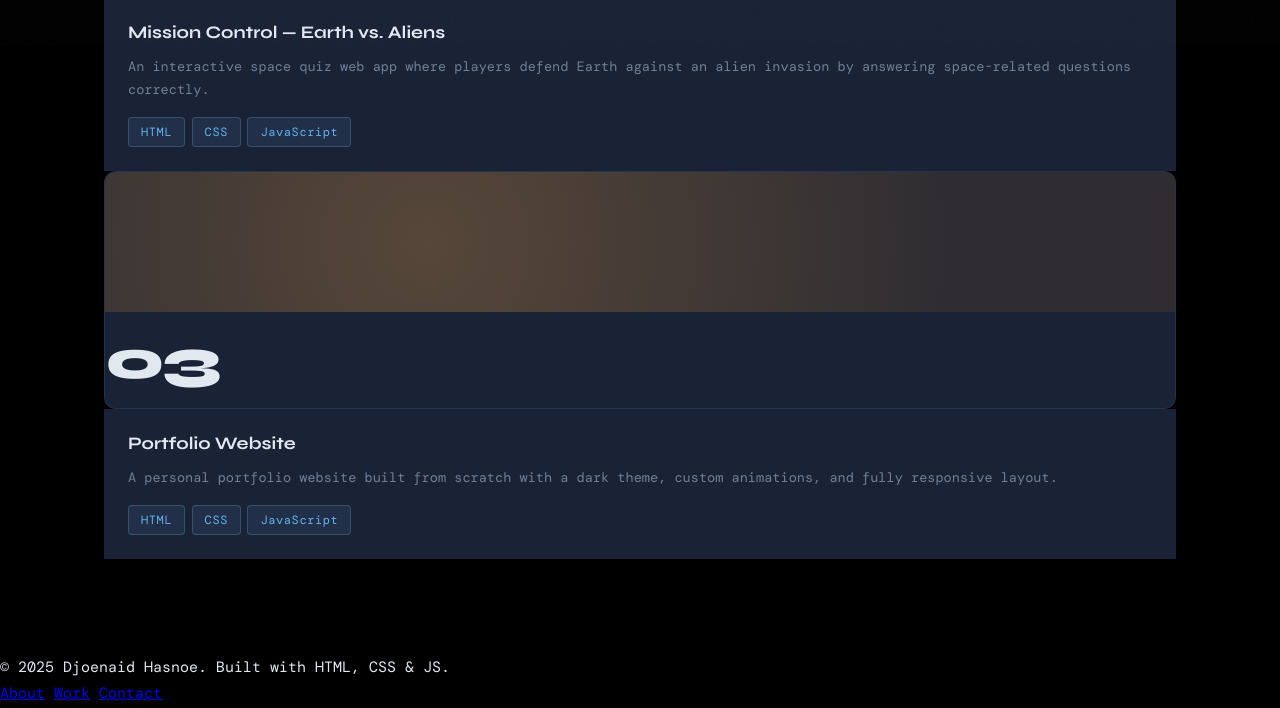
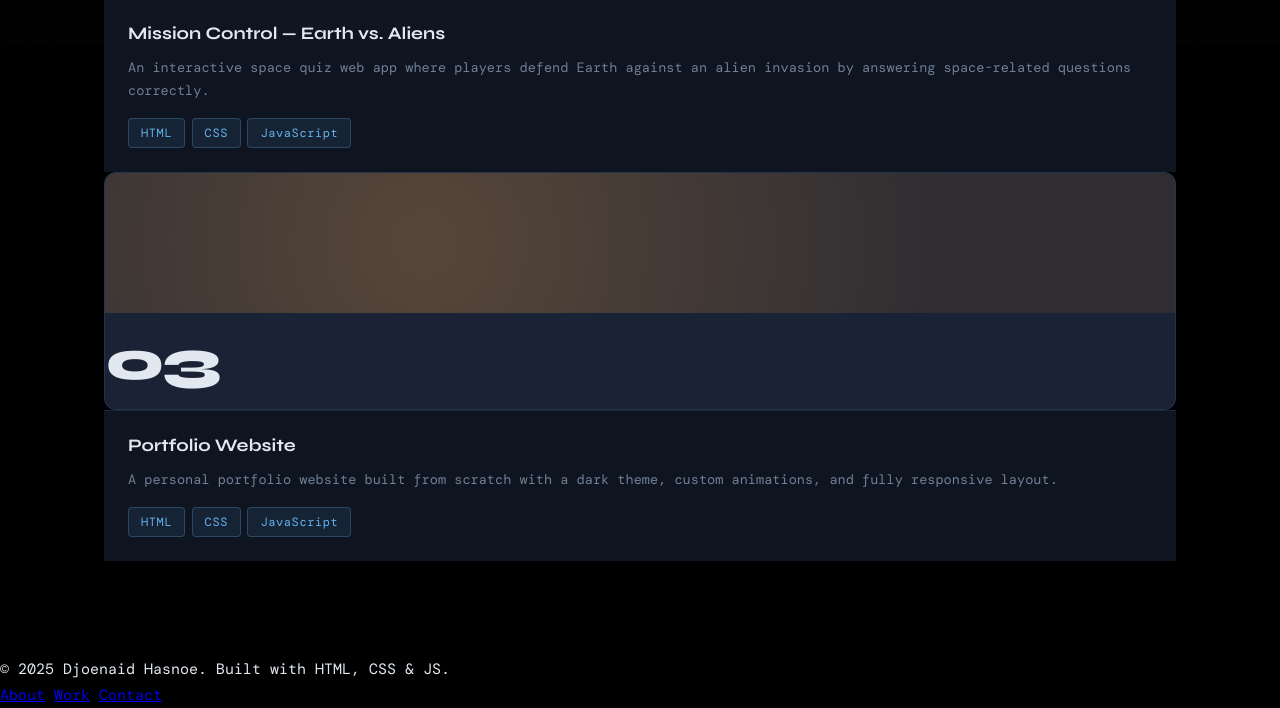
Before and after one commit to mdhasnoe-ui/portfolio, a plain HTML site: page work.html in a window 1280 px wide. Shown: the part 755-1463 px from the top of the page. Drawn offline with nearby package versions, Linux system fonts and the light colour scheme; a web font is replaced by a local one.

Commit message:
Add files via upload

```diff
--- a/css/work.css
+++ b/css/work.css
@@ -82,7 +82,8 @@
   flex: 1;
   display: flex;
   flex-direction: column;
-  background: var(--surface);
+  background: var(--bg-2);
+  border-top: 1px solid var(--border);
 }
 
 .work-header {
```
